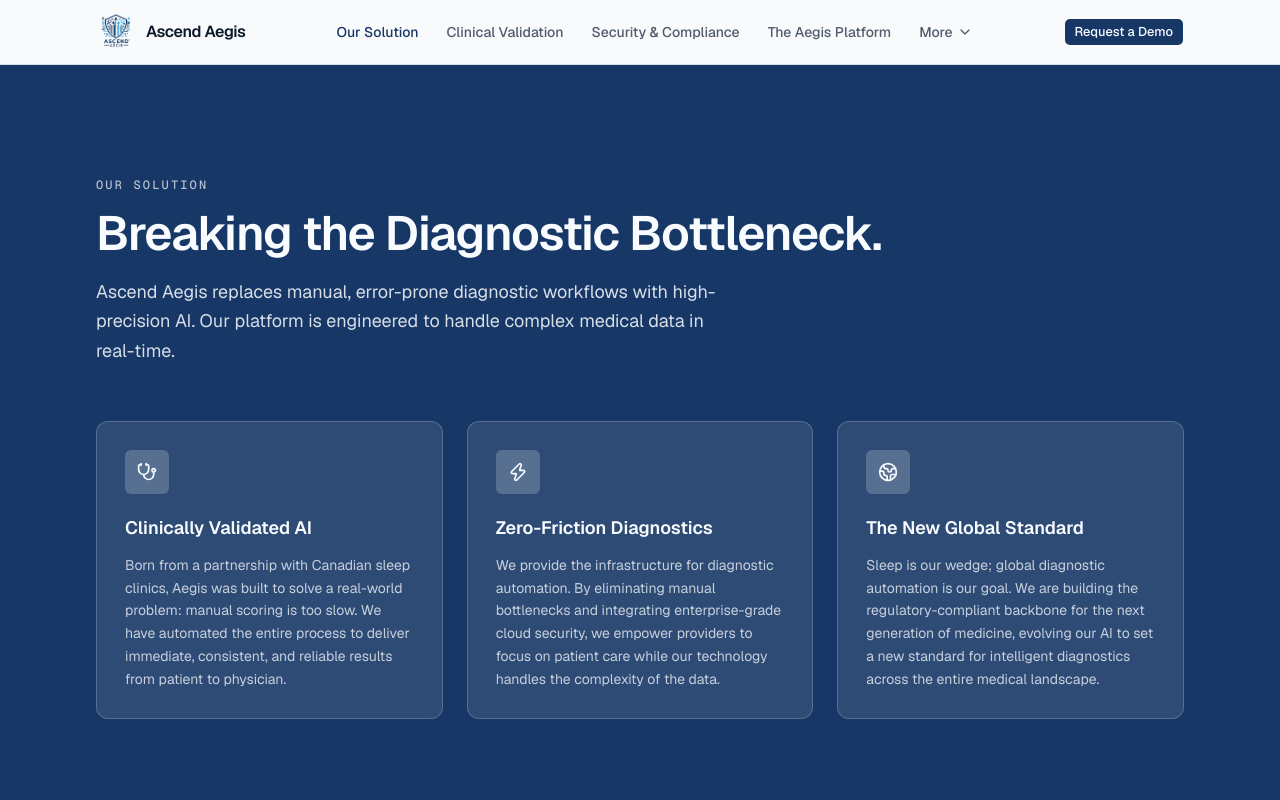
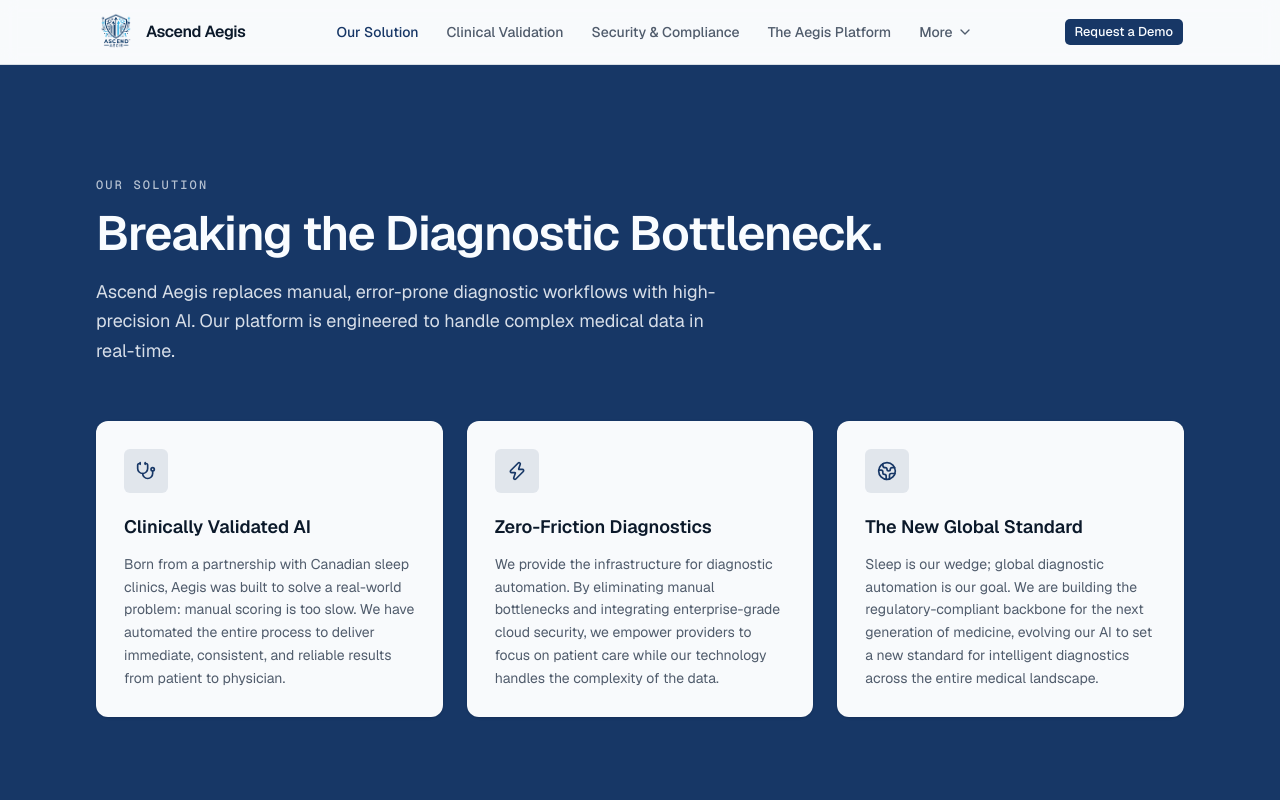
Before and after one commit to Shok1to/ascendaegis-website, a Next.js app: page /our-solution in a window 1280 px wide. Shown: the top 800 px of the page. Built offline with nearby package versions, Linux system fonts and the light colour scheme.

Commit message:
fix background color

```diff
--- a/app/our-solution/page.tsx
+++ b/app/our-solution/page.tsx
@@ -40,7 +40,7 @@ export default function OurSolutionPage() {
     <div className="flex min-h-screen flex-col">
       <SiteHeader />
       <main className="flex-1">
-        {/* Hero + Pillars — all navy */}
+        {/* Hero + Pillars — navy */}
         <section className="bg-primary text-primary-foreground">
           <div className="mx-auto max-w-6xl px-4 py-20 sm:px-6 lg:px-8 lg:py-28">
             <Reveal>
@@ -59,15 +59,15 @@ export default function OurSolutionPage() {
                 <Reveal
                   key={pillar.title}
                   delay={i * 120}
-                  className="rounded-xl border border-primary-foreground/20 bg-primary-foreground/10 p-7"
+                  className="rounded-xl bg-background p-7 shadow-sm"
                 >
-                  <div className="flex h-11 w-11 items-center justify-center rounded-md bg-primary-foreground/20 text-primary-foreground">
+                  <div className="flex h-11 w-11 items-center justify-center rounded-md bg-primary/10 text-primary">
                     <pillar.icon className="h-5 w-5" aria-hidden="true" />
                   </div>
-                  <h3 className="mt-5 text-lg font-semibold text-primary-foreground">
+                  <h3 className="mt-5 text-lg font-semibold text-foreground">
                     {pillar.title}
                   </h3>
-                  <p className="mt-3 text-sm leading-relaxed text-primary-foreground/75">
+                  <p className="mt-3 text-sm leading-relaxed text-muted-foreground">
                     {pillar.body}
                   </p>
                 </Reveal>
```
